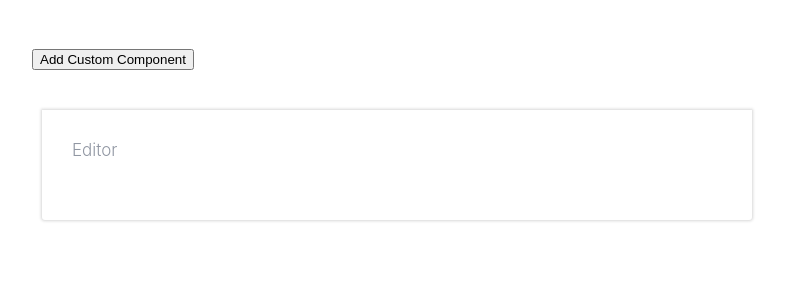
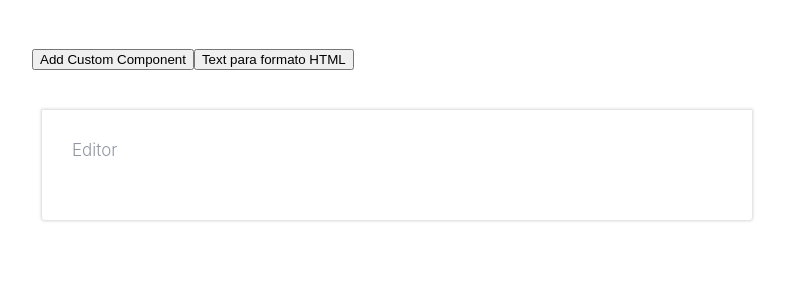
Before and after one commit to VitorRibeiroCustodio/react-bsb-texteditor, a React (Create React App) app: page / in a window 1280 px wide. Shown: the top 300 px of the page, without its empty margins (8-793 px from the left). Built offline with nearby package versions, Linux system fonts and the light colour scheme.

Commit message:
add html parser

```diff
--- a/package.json
+++ b/package.json
@@ -6,6 +6,7 @@
     "@testing-library/jest-dom": "^4.2.4",
     "@testing-library/react": "^9.3.2",
     "@testing-library/user-event": "^7.1.2",
+    "draft-convert": "^2.1.10",
     "draft-js": "^0.11.7",
     "react": "^16.13.1",
     "react-dom": "^16.13.1",
--- a/src/App.css
+++ b/src/App.css
@@ -18,7 +18,7 @@
   margin-top: 3em;
 }
 
-.toolbarContainer {
+.wrapper {
   margin-left: 40px;
 }
 
--- a/src/App.jsx
+++ b/src/App.jsx
@@ -1,8 +1,11 @@
 import React from 'react';
 import { Editor, EditorState, Modifier, CompositeDecorator } from 'draft-js';
+import * as HTMLConverter from 'draft-convert';
 import 'draft-js/dist/Draft.css';
 import './App.css';
 import CustomComponent from './CustomComponent.jsx';
+
+const componentType = 'CustomComponent';
 
 const getEntityStrategy = (entityType) => (
   contentBlock,
@@ -24,7 +27,10 @@ const COMPOSITE_DECORATOR = new CompositeDecorator([
 class App extends React.Component {
   constructor(props) {
     super(props);
-    this.state = {editorState: EditorState.createEmpty(COMPOSITE_DECORATOR)};
+    this.state = {
+      editorState: EditorState.createEmpty(COMPOSITE_DECORATOR),
+      htmlText: '',
+    };
     this.onChange = editorState => this.setState({editorState});
   }
 
@@ -39,7 +45,7 @@ class App extends React.Component {
     e.preventDefault();
     const contentState = editorState.getCurrentContent();
     const selectionState = editorState.getSelection();
-    const contentWithEntity = contentState.createEntity('CustomComponent', 'MUTABLE', {
+    const contentWithEntity = contentState.createEntity(componentType, 'MUTABLE', {
       color: '#513BFF',
       componentName: 'Novatics',
     });
@@ -50,14 +56,31 @@ class App extends React.Component {
     this.setState({ editorState: EditorState.moveFocusToEnd(newEditorState) });
   }
 
+  convertToHtml = (editorState) => {
+    const text = HTMLConverter.convertToHTML({
+      entityToHTML: (entity, originalText) => {
+        if (entity.type === componentType) {
+          return `<${entity.data.componentName}>${originalText}</${entity.data.componentName}>`
+        }
+      },
+    })(editorState.getCurrentContent());
+
+    console.log(text);
+    this.setState({ htmlText: text });
+  }
+
   render() {
     return (
       <div className="appWrapper">
-        <div className="toolbarContainer">
+        <div className="wrapper">
           <button onClick={this.addCustomComponent}>Add Custom Component</button>
+          <button onClick={() => this.convertToHtml(this.state.editorState)}>Text para formato HTML</button>
         </div>
         <div className="editorContainer">
           <Editor editorState={this.state.editorState} onChange={this.onChange} placeholder="Editor" />
+        </div>
+        <div className="wrapper">
+          {this.state.htmlText}
         </div>
       </div>
     );
```
Also changed, not shown: 1 other file (tests, documents, lock files or other folders).
